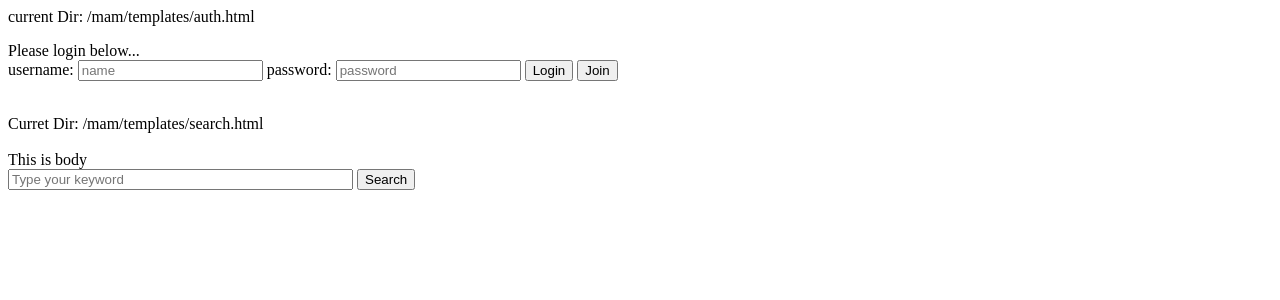
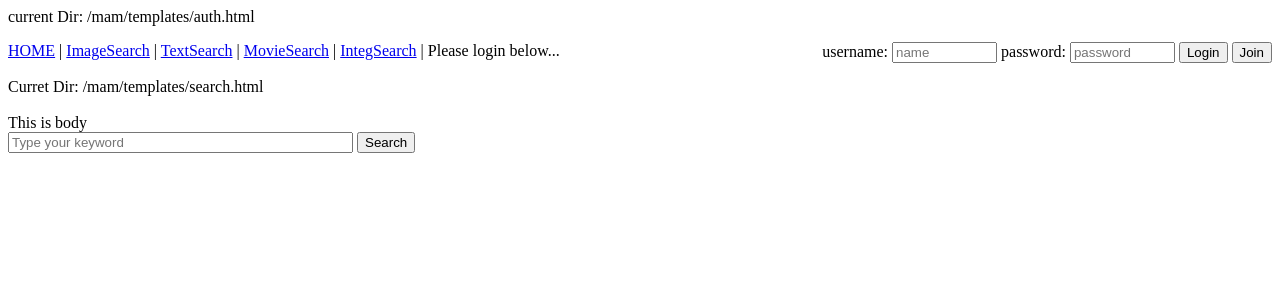
Before and after one commit to JaehyunAhn/MAM_searchEngine, a Django app: page /login/ in a window 1280 px wide. Shown: the top 300 px of the page. Run offline with Django 3.2, Linux system fonts and the light colour scheme; parts of the project's set-up code (start-up, migrations or seed data) failed here and were passed over.

Commit message:
2014-06-15, search page

```diff
--- a/mam/urls.py
+++ b/mam/urls.py
@@ -13,5 +13,9 @@ urlpatterns = patterns('',
 	url(r'^logout/', 'search_mam.views.logout_user'),
 	url(r'^register/', 'search_mam.views.register_user'),
 	url(r'^register_req/', 'search_mam.views.register_req'),
-	url(r'^search/', 'search_action.views.search_view'),
+	url(r'^search/$', 'search_action.views.searchView'),
+	url(r'^searchImage/$', 'search_action.views.imageSearch'),
+	url(r'^searchText/$', 'search_action.views.textSearch'),
+	url(r'^searchMovie/$', 'search_action.views.movieSearch'),
+	url(r'^searchIntegrated/$', 'search_action.views.intgSearch'),
 )
--- a/templates/auth.html
+++ b/templates/auth.html
@@ -1,23 +1,30 @@
 <html>
 	<body>
 		<p> current Dir: /mam/templates/auth.html </p>
-
+		<a href="/search/">HOME</a> |
+		<a href="/searchImage/">ImageSearch</a> |
+		<a href="/searchText/">TextSearch</a> |
+		<a href="/searchMovie/">MovieSearch</a> |
+		<a href="/searchIntegrated/">IntegSearch</a> |
 		{% if not username %}
 		{{ state }}
 		<!-- Login Action -->
-		<form action="/login/" method="post">{% csrf_token %}
+		<form action="/login/" method="post" style="float:right;margin:0;">{% csrf_token %}
 			username:
-			<input type="text" name="username" placeholder="name" value="{{ username }}" />
+			<input type="text" name="username" placeholder="name" value="{{ username }}" size=10 />
 			password:
-			<input type="password" name="password" placeholder="password"  value="{{ password }}"/>
+			<input type="password" name="password" placeholder="password"  value="{{ password }}" size=10 />
 			<input type="submit" value="Login"/>
 			<!-- Register Action -->
 			<a href="../register/" target="_blank"><input type="button" value="Join"/></a>
 		</form>
+		<br>
 		<!-- Logged on -->
 		{% else %}
-		Hello, {{ username }}!
+		<div style="float:right;margin:0;">
+			Hello, {{ username }}!
 		<a href="../logout/"><input type="button" value="Logout"/></a><br>
+		</div>
 		{% endif %}
 		{% block content %}
 		{% endblock %}
```
Also changed, not shown: search_action/views.py (+18 -2 lines), README.md (added), db.sqlite3, 4 other files.
